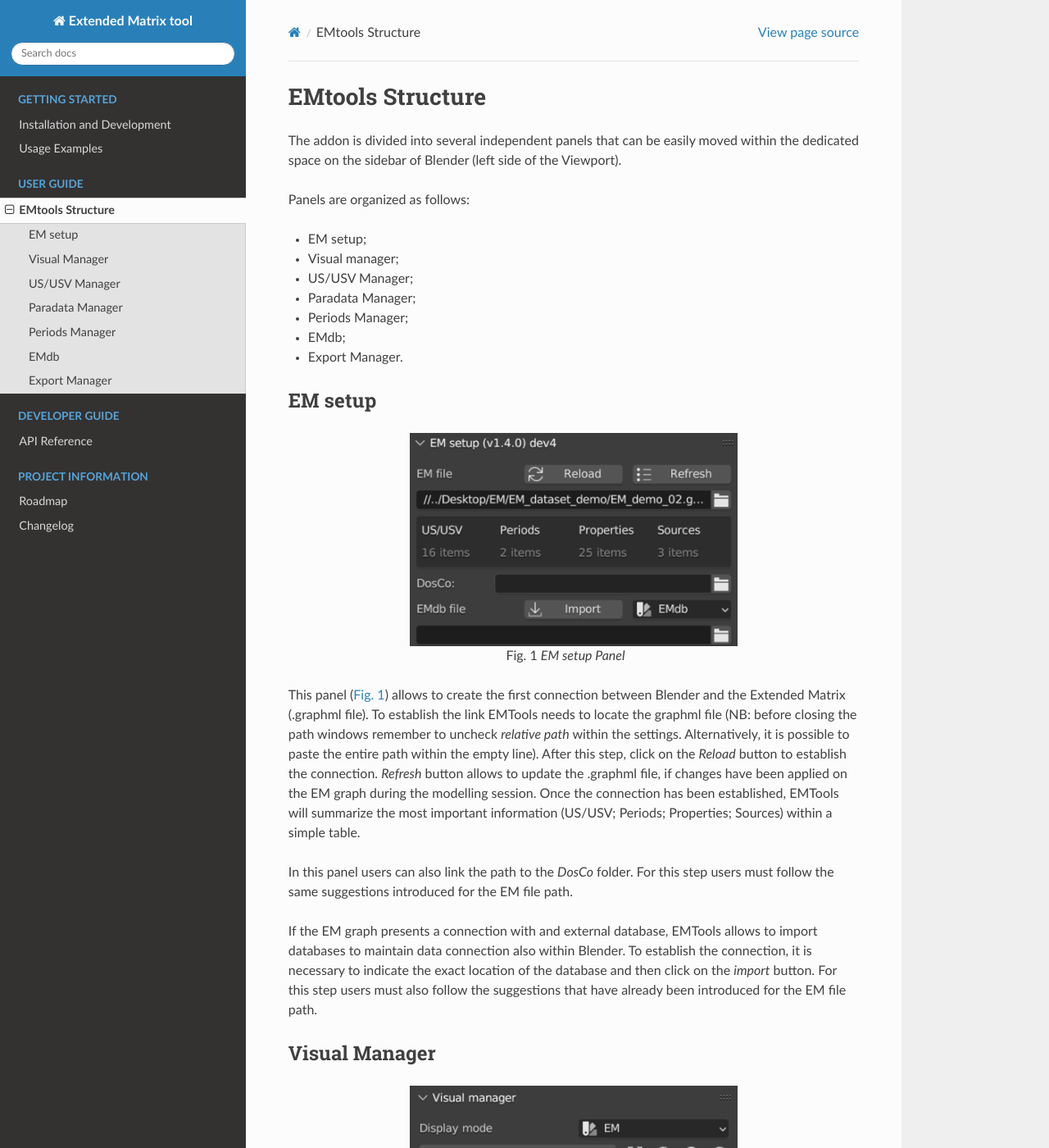
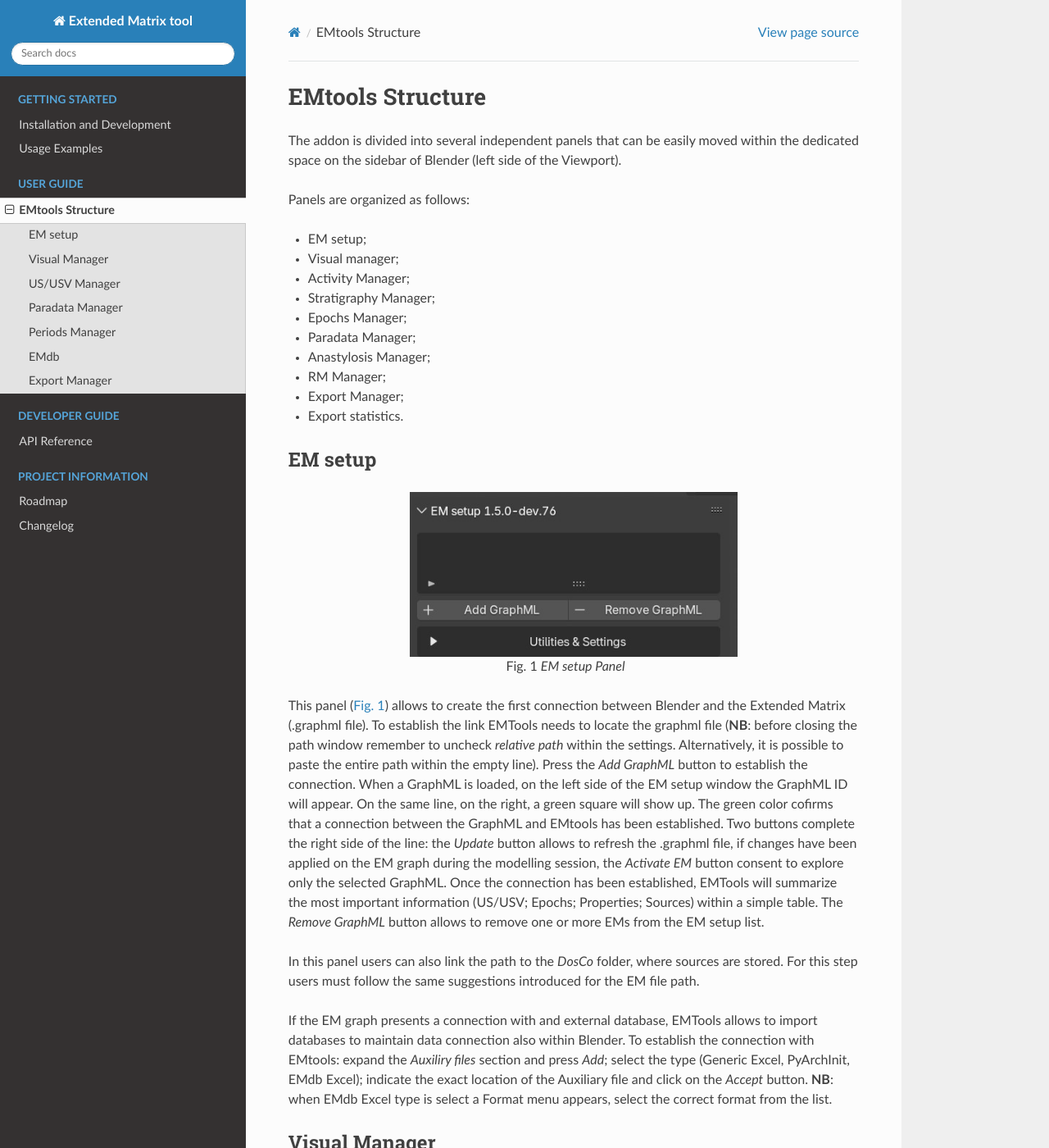
Before and after one commit to zalmoxes-laran/EM-blender-tools-doc, a Sphinx documentation site: the page built from docs/EMstructure.rst, in a window 1280 px wide and 1400 px high. Shown: the whole window at 82% size. Built offline with Sphinx 7.4.7 and the Read the Docs theme 3.1.0, drawn with Linux system fonts in a browser that asks for light colours; pages that are not in the unit, such as notebooks, are missing from menus.

Commit message:
Update EMsetup rst file

```diff
--- a/docs/EMstructure.rst
+++ b/docs/EMstructure.rst
@@ -9,16 +9,21 @@ Panels are organized as follows:
 
 - Visual manager;
 
-- US/USV Manager;
+- Activity Manager;
+
+- Stratigraphy Manager;
+
+- Epochs Manager;
 
 - Paradata Manager;
 
-- Periods Manager;
+- Anastylosis Manager;
 
-- EMdb;
+- RM Manager;
 
-- Export Manager.
+- Export Manager;
 
+- Export statistics.
 
 
 .. _EMsetup:
@@ -28,25 +33,31 @@ EM setup
 
 .. _EMsetupFIG:
 
-.. figure:: img/EMsetup.png
+.. figure:: img/EMsetup.jpg
    :width: 400
    :align: center
 
    EM setup Panel
 
 This panel (:numref:`Fig. %s <EMsetupFIG>`)  allows to create the first connection between Blender and the Extended Matrix (.graphml file).
-To establish the link EMTools needs to locate the graphml file (NB: before closing the path windows remember to uncheck *relative path* within the settings.
+To establish the link EMTools needs to locate the graphml file (**NB**: before closing the path window remember to uncheck *relative path* within the settings.
 Alternatively, it is possible to paste the entire path within the empty line).
-After this step, click on the *Reload* button to establish the connection.
-*Refresh* button allows to update the .graphml file, if changes have been applied on the EM graph during the modelling session.
-Once the connection has been established, EMTools will summarize the most important information (US/USV; Periods; Properties; Sources) within a simple table.
+Press the *Add GraphML* button to establish the connection.
+When a GraphML is loaded, on the left side of the EM setup window the GraphML ID will appear.
+On the same line, on the right, a green square will show up.
+The green color cofirms that a connection between the GraphML and EMtools has been established.
+Two buttons complete the right side of the line: the *Update* button allows to refresh the .graphml file, if changes have been applied on the EM graph during the modelling session, the *Activate EM* button consent to explore only the selected GraphML.
+Once the connection has been established, EMTools will summarize the most important information (US/USV; Epochs; Properties; Sources) within a simple table.
+The *Remove GraphML* button allows to remove one or more EMs from the EM setup list.
 
-In this panel users can also link the path to the *DosCo* folder.
+
+In this panel users can also link the path to the *DosCo* folder, where sources are stored.
 For this step users must follow the same suggestions introduced for the EM file path.
 
 If the EM graph presents a connection with and external database, EMTools allows to import databases to maintain data connection also within Blender.
-To establish the connection, it is necessary to indicate the exact location of the database and then click on the *import* button.
-For this step users must also follow the suggestions that have already been introduced for the EM file path.
+To establish the connection with EMtools: expand the *Auxiliry files* section and press *Add*; select the type (Generic Excel, PyArchInit, EMdb Excel); indicate the exact location of the Auxiliary file and click on the *Accept* button.
+**NB**: when EMdb Excel type is select a Format menu appears, select the correct format from the list.
+
 
 
 .. _Visual_Manager:
```
Also changed, not shown: docs/img/EMsetup.jpg (added), docs/img/EMsetup.png (deleted).
